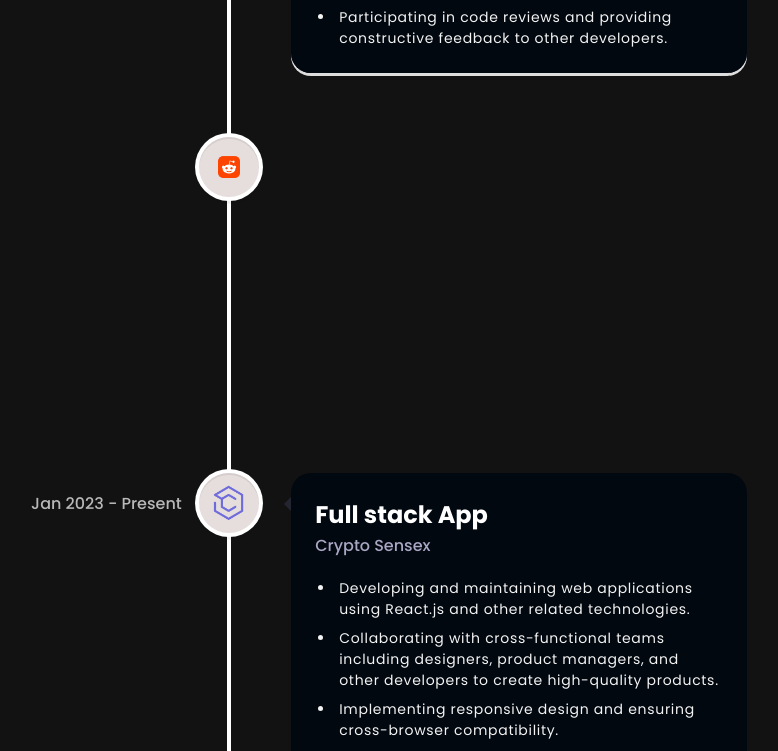
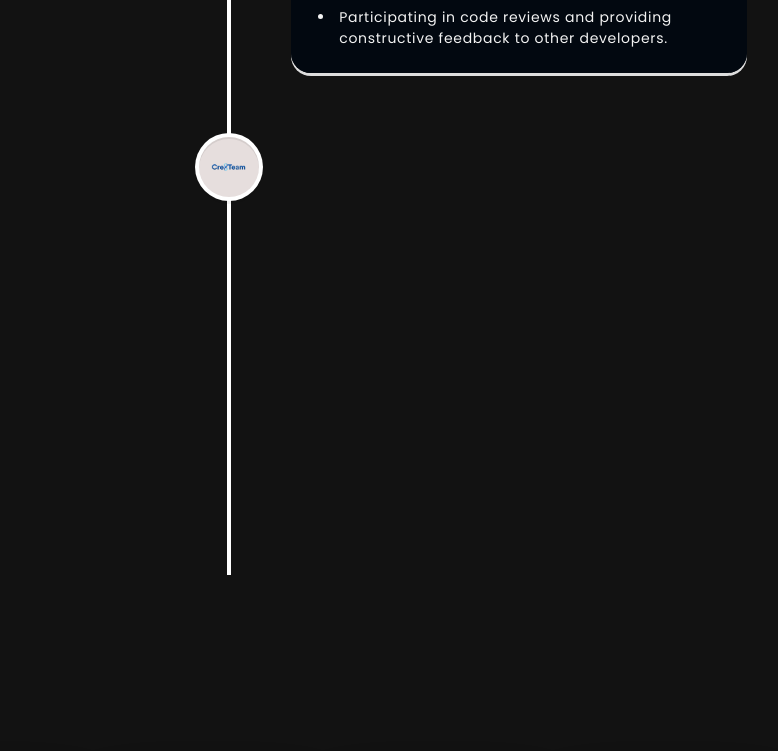
Before and after one commit to kalashjain1010/kalash_portfolio, a React (Vite) app: page / in a window 1280 px wide. Shown: the part 2620-3371 px from the top of the page, without its empty margins (411-1189 px from the left). Built offline with nearby package versions, Linux system fonts and the light colour scheme.

Commit message:
updates (#1)

```diff
--- a/src/components/Social.jsx
+++ b/src/components/Social.jsx
@@ -26,8 +26,7 @@ const Social = () => {
     <a  href='https://www.linkedin.com/in/kalash-jain-1b99731a0/' target=' ' ><img className="h-[40px]" src={linkedin} alt="" /></a>
     <a  href='https://twitter.com/kalash__jain_' target=' ' ><img className="h-[45px]" src={twitter} alt="" /></a>
     <a  href='https://www.instagram.com/kalash.png/' target=' ' ><img className="h-[40px]" src={instagram} alt="" /></a>
-    <a  href='https://www.facebook.com/kalashjain.1010/'  target=' '><img className="h-[40px]" src={facebook} alt="" /></a>
-    <a  href='https://drive.google.com/file/d/1NyJAL90HaykPLTSBSLL1dz1KuWol51f7/view?usp=sharing' target=' '><img className="h-[40px]" src={resume} alt="" /></a>
+    <a  href='https://drive.google.com/file/d/1h2EziBzRTSMdABzwdXjebtOPPyRS2RLk/view?usp=sharing' target=' '><img className="h-[40px]" src={resume} alt="" /></a>
 
     </motion.div>
       <br />
--- a/src/constants/index.js
+++ b/src/constants/index.js
@@ -20,7 +20,7 @@ import {
   create,
   wordcount,
   kanban,
-  shoestore
+  shoestore,
   // personal,
   // live
 } from "../assets";
@@ -83,8 +83,33 @@ const technologies = [
   },
 ];
 
-
 const experiences = [
+  {
+    title: "Full Stack Developer Intern",
+    company_name: "Continuo",
+    icon: honeyuncle,
+    iconBg: "#E6DEDD",
+    date: "Dec 2023 - Present",
+    points: [
+      "Developing and maintaining Fintech Product ",
+      "Collaborated with a team to develop a comprehensive fintech product aimed at consolidating various financial services into a unified platform. Utilized Nuxt.js for front-end development, while employing PostgreSQL, Redis, and Node.js for the backend infrastructure",
+      "Maintained platform standards, ensuring cross-browser compatibility and mobile responsiveness.",
+      "Participating in code reviews and providing constructive feedback to other developers.",
+    ],
+  },
+  {
+    title: "Web Developer Intern",
+    company_name: "NGTS",
+    icon: tech4addiction,
+    iconBg: "#FFFF",
+    date: "Sep 2023 - Dec 2023",
+    points: [
+      "Developing and maintaining web applications using React.js and other related technologies.",
+      "Collaborating with cross-functional teams including designers, product managers, and other developers to create high-quality products.",
+      "Implementing responsive design and ensuring cross-browser compatibility.",
+      "Participating in code reviews and providing constructive feedback to other developers.",
+    ],
+  },
   {
     title: "Front-End Developer",
     company_name: "Colab",
@@ -97,46 +122,6 @@ const experiences = [
       "Created the application using HTML, CSS, JavaScript, and frameworks like NextJs with expertise in UI/UX design principles, responsive web design,and version control systems while showcasing effective teamwork and meeting project deadlines.",
       "Implementing responsive design and ensuring cross-browser compatibility.",
       "Delivered an app enabling users to post projects and hire professionals.",
-  ],
-  },
-  {
-    title: "Web Developer Intern",
-    company_name: "NGTS",
-    icon: tech4addiction,
-    iconBg: "#FFFF",
-    date: "April 2023 - NOW",
-    points: [
-      "Developing and maintaining web applications using React.js and other related technologies.",
-      "Collaborating with cross-functional teams including designers, product managers, and other developers to create high-quality products.",
-      "Implementing responsive design and ensuring cross-browser compatibility.",
-      "Participating in code reviews and providing constructive feedback to other developers.",
-    ],
-  },
-  {
-    title: "Reddit Clone",
-    company_name: "Reddit",
-    icon: seo,
-    iconBg: "#E6DEDD",
-    date: "Dec 2022 - Feb 2023",
-  points: [
-    "Developing and maintaining web applications using Next.js , Chakra-ui & redux.",
-    "creating and managing the data at backend using FireBase.",
-    "Implementing responsive design and ensuring cross-browser compatibility.",
-
-  ],
-  },
-
-  {
-    title: "Full stack App",
-    company_name: "Crypto Sensex",
-    icon: honeyuncle,
-    iconBg: "#E6DEDD",
-    date: "Jan 2023 - Present",
-    points: [
-      "Developing and maintaining web applications using React.js and other related technologies.",
-      "Collaborating with cross-functional teams including designers, product managers, and other developers to create high-quality products.",
-      "Implementing responsive design and ensuring cross-browser compatibility.",
-      "Participating in code reviews and providing constructive feedback to other developers.",
     ],
   },
 ];
@@ -167,7 +152,6 @@ const testimonials = [
   //   image: "https://randomuser.me/api/portraits/women/6.jpg",
   // },
 ];
-
 const projects = [
   {
     name: "Cre8Team",
@@ -194,7 +178,8 @@ const projects = [
   },
   {
     name: "Shoe-Store",
-  description: "Designed and launched a dynamic shoe store app with efficient admin tools, top-notch performance, and a wide product selection, with outstanding user experience",
+    description:
+      "Designed and launched a dynamic shoe store app with efficient admin tools, top-notch performance, and a wide product selection, with outstanding user experience",
     tags: [
       {
         name: "Nextjs",
@@ -234,7 +219,7 @@ const projects = [
       },
     ],
     image: Zerociti,
-    project_link:"https://speed-type-liart.vercel.app/",
+    project_link: "https://speed-type-liart.vercel.app/",
     source_code_link: "https://github.com/kalashjain1010/Speed-type",
     minImg: github,
   },
@@ -308,7 +293,6 @@ const projects = [
     source_code_link: "https://github.com/kalashjain1010/Kanban-board",
     minImg: github,
   },
-
 ];
 
 export { services, technologies, experiences, testimonials, projects };
```
Lines whose indentation alone changed are shown as unchanged.
